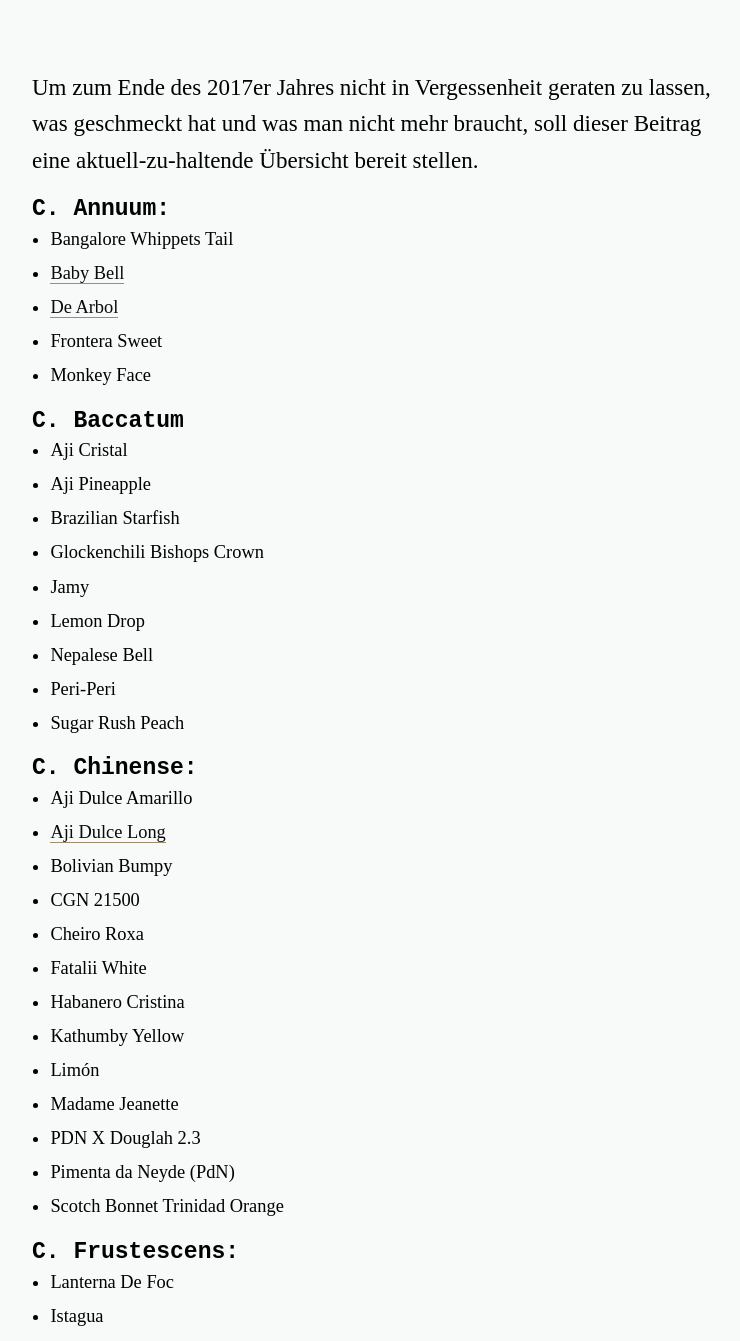
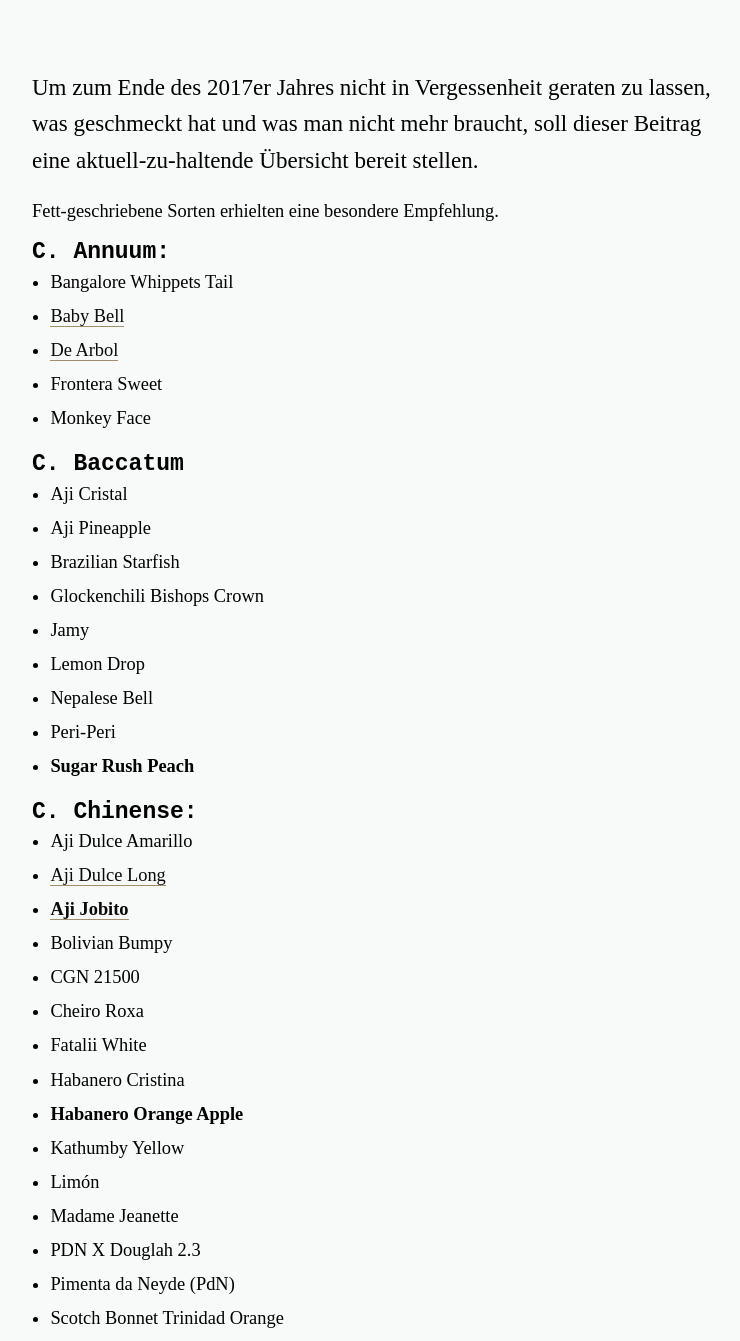
Before and after one commit to iamsebastian/blog.sebastian.science, a Jekyll site: the page built from _posts/2017-05-22-capsicum-planung-2018.markdown, in a window 1280 px wide and 1400 px high, scrolled down 589 px, cut to the strip 59-1400 px from the top of the window. Shown: the whole strip, without its empty margins (256-996 px from the left). Built offline with Jekyll 4.4.1, drawn with Linux system fonts in a browser that asks for light colours; some of the changed text lies outside the part shown.

Commit message:
Updated brew#14 and 2018s seeds

```diff
--- a/_posts/2017-05-22-capsicum-planung-2018.markdown
+++ b/_posts/2017-05-22-capsicum-planung-2018.markdown
@@ -10,6 +10,7 @@ about: Ruhig schon mal zeitig planen
 
 Um zum Ende des 2017er Jahres nicht in Vergessenheit geraten zu lassen, was geschmeckt hat und was man nicht mehr braucht, soll dieser Beitrag eine aktuell-zu-haltende Übersicht bereit stellen.
 
+Fett-geschriebene Sorten erhielten eine besondere Empfehlung.
 
 #### C. Annuum:
 - Bangalore Whippets Tail
@@ -27,28 +28,32 @@ Um zum Ende des 2017er Jahres nicht in Vergessenheit geraten zu lassen, was gesc
 - Lemon Drop
 - Nepalese Bell
 - Peri-Peri
-- Sugar Rush Peach
+- **Sugar Rush Peach**
 
 #### C. Chinense:
 - Aji Dulce Amarillo
 - [Aji Dulce Long](http://hot-pain.de/wp-content/uploads/aji-dulce-long.jpg)
+- [**Aji Jobito**](https://chiliforum.hot-pain.de/threads/geschmackliche-bewertung-meiner-chilis-saison-2016.29295/page-5#post-656113)
 - Bolivian Bumpy
 - CGN 21500
 - Cheiro Roxa
 - Fatalii White
 - Habanero Cristina
+- **Habanero Orange Apple**
 - Kathumby Yellow
 - Limón
 - Madame Jeanette
 - PDN X Douglah 2.3
 - Pimenta da Neyde (PdN)
 - Scotch Bonnet Trinidad Orange
+- **Scotch Bonnet MOA**
 
 #### C. Frustescens:
 - Lanterna De Foc
 - Istagua
 
 #### C. Pubescens:
-- Brown (Community Sorte)
+- **Brown (Community Sorte)**
+- **Canario**
 - Gelbe Riesen
 - Orange Locoto
```
Also changed, not shown: 14.md (+2 -0 lines).
